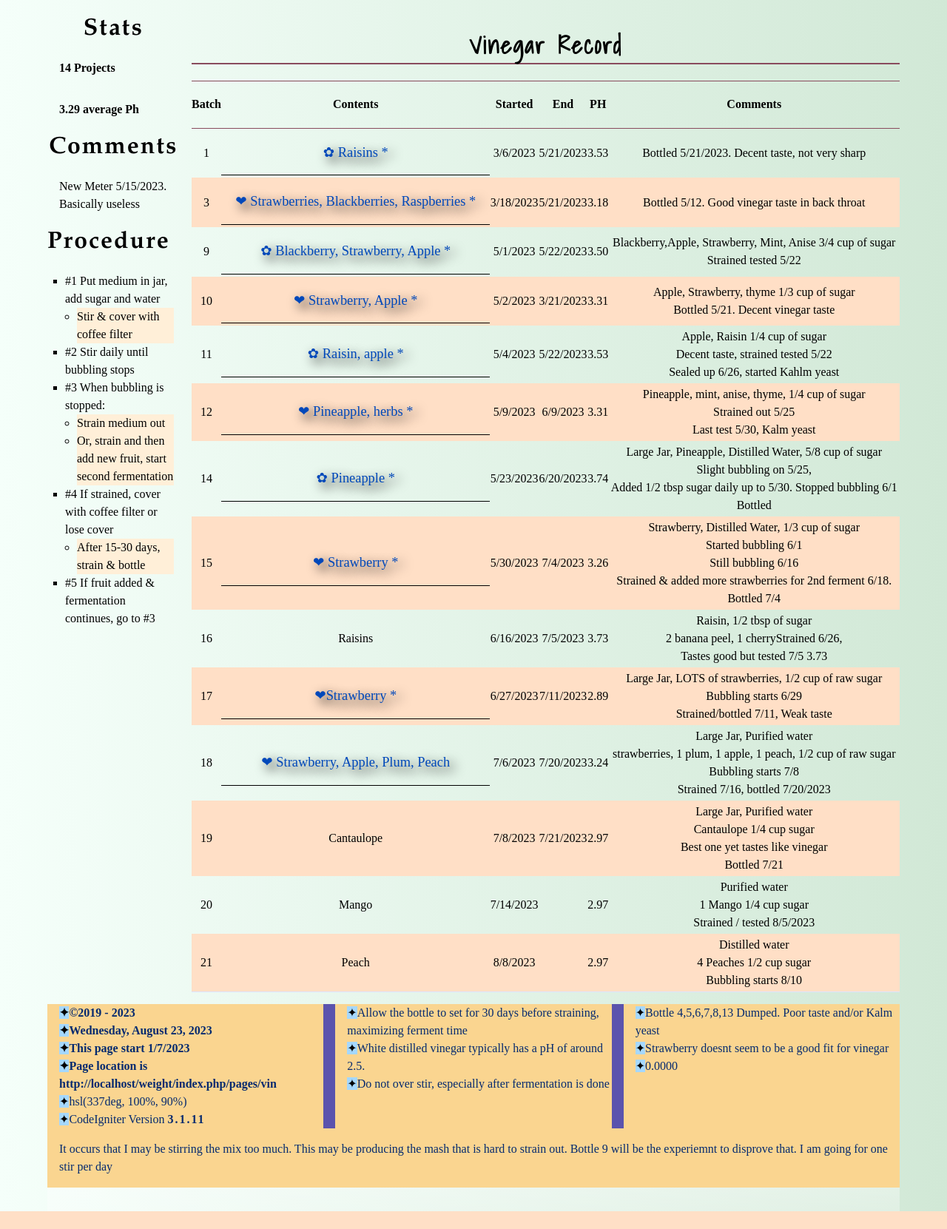
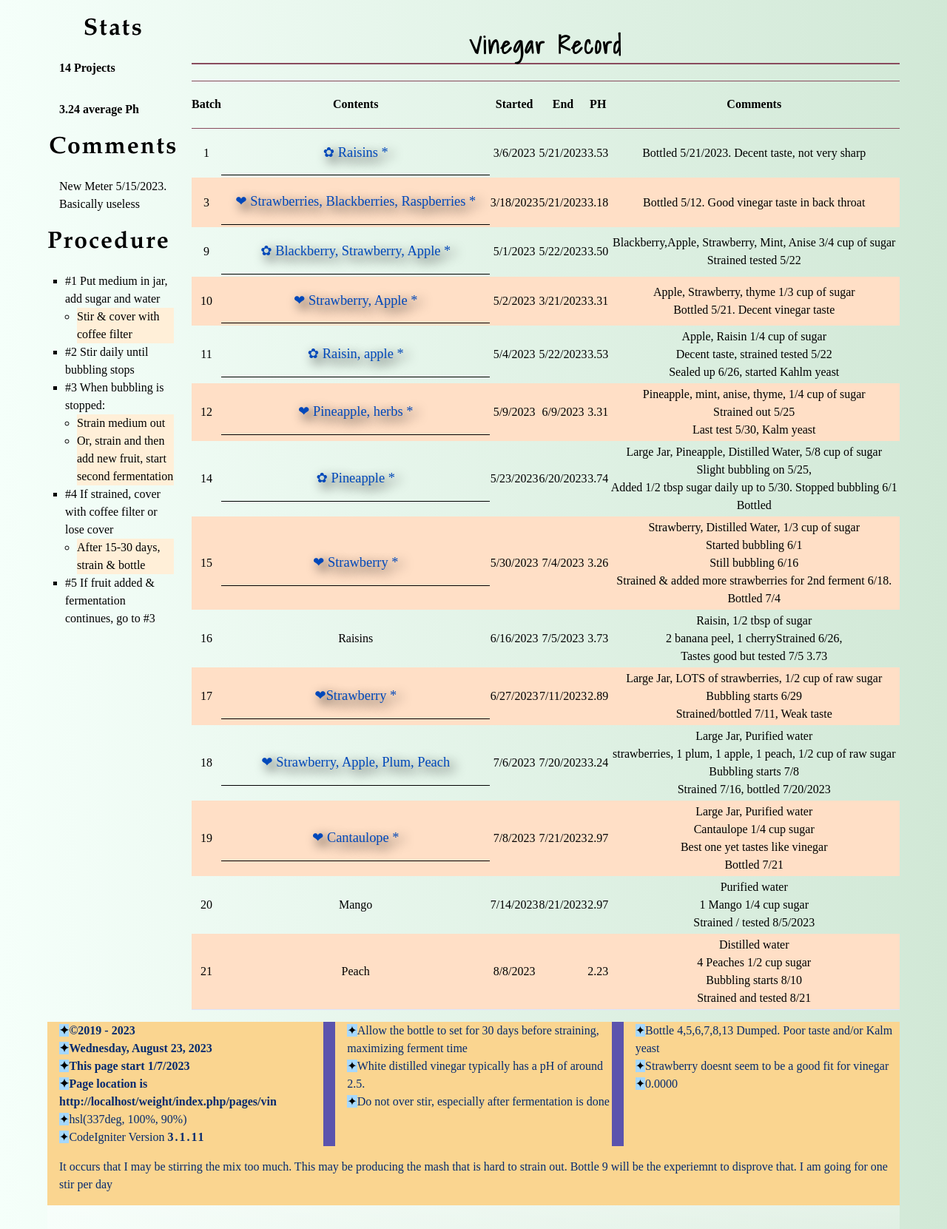
Before and after one commit to Shivabeach/weight, a CodeIgniter app: page /weight/index.php/pages/vin in a window 1280 px wide. Shown: the part 116-1777 px from the top of the page at 74% size. Before the commit the page ends 1753 px from the top, so only its background shows below. Run offline with CodeIgniter, Linux system fonts and the light colour scheme; some libraries are stand-ins or nearby versions; some web fonts are replaced.

Commit message:
added peach Vinegar

```diff
--- a/assets/css/main.css
+++ b/assets/css/main.css
@@ -756,6 +756,12 @@ ul {
 }
 
 /** @format */
+tr:hover {
+  background: #1f94f7;
+  color: rgb(255, 255, 255);
+}
+
+/** @format */
 /** All prime container properties */
 #prime-container {
   width: calc(100% - 25px);
--- a/assets/js/timeEvents.js
+++ b/assets/js/timeEvents.js
@@ -73,4 +73,8 @@ export const timing = [
 		event:
 			'Checking distilled water to see if that is causing the white ring in Vinegar',
 	},
+	{
+		date: '8/20/2023',
+		event: 'Buy different water. I think this is the problem',
+	},
 ];
--- a/assets/js/vinegarList.js
+++ b/assets/js/vinegarList.js
@@ -99,7 +99,7 @@ export const vinegarList = [
 	},
 	{
 		ID: 19,
-		contents: 'Cantaulope',
+		contents: '<p class="redd">❤ Cantaulope * </p>',
 		started: '7/8/2023',
 		finished: '7/21/2023',
 		ph: '2.97',
@@ -110,7 +110,7 @@ export const vinegarList = [
 		ID: 20,
 		contents: 'Mango',
 		started: '7/14/2023',
-		finished: '',
+		finished: '8/21/2023',
 		ph: '2.97',
 		comments:
 			'Purified water <br> 1 Mango 1/4 cup sugar<br>Strained / tested 8/5/2023',
@@ -120,8 +120,8 @@ export const vinegarList = [
 		contents: 'Peach',
 		started: '8/8/2023',
 		finished: '',
-		ph: '2.97',
+		ph: '2.23',
 		comments:
-			'Distilled water <br> 4 Peaches 1/2 cup sugar<br>Bubbling starts 8/10',
+			'Distilled water <br> 4 Peaches 1/2 cup sugar<br>Bubbling starts 8/10<br>Strained and tested 8/21',
 	},
 ];
--- a/assets/sass/modules/_modules-dir.sass
+++ b/assets/sass/modules/_modules-dir.sass
@@ -3,3 +3,4 @@
 @forward "../modules/prime-classes"
 @forward "../modules/fiber"
 @forward "../modules/classes"
+@forward "../modules/tables"
--- /dev/null
+++ b/assets/sass/modules/_tables.scss
@@ -0,0 +1,8 @@
+/** @format */
+
+@use '../abstracts' as *;
+
+tr:hover {
+	background: $gen25;
+	color: $grad;
+}
```
Also changed, not shown: assets/css/main.min.css, 2 other files.
